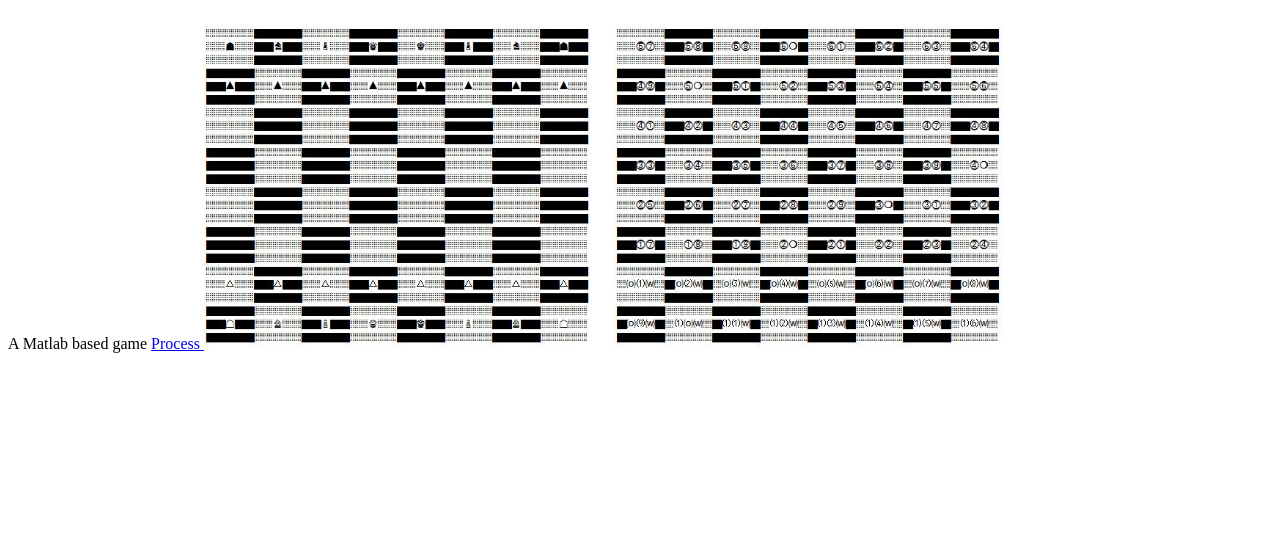
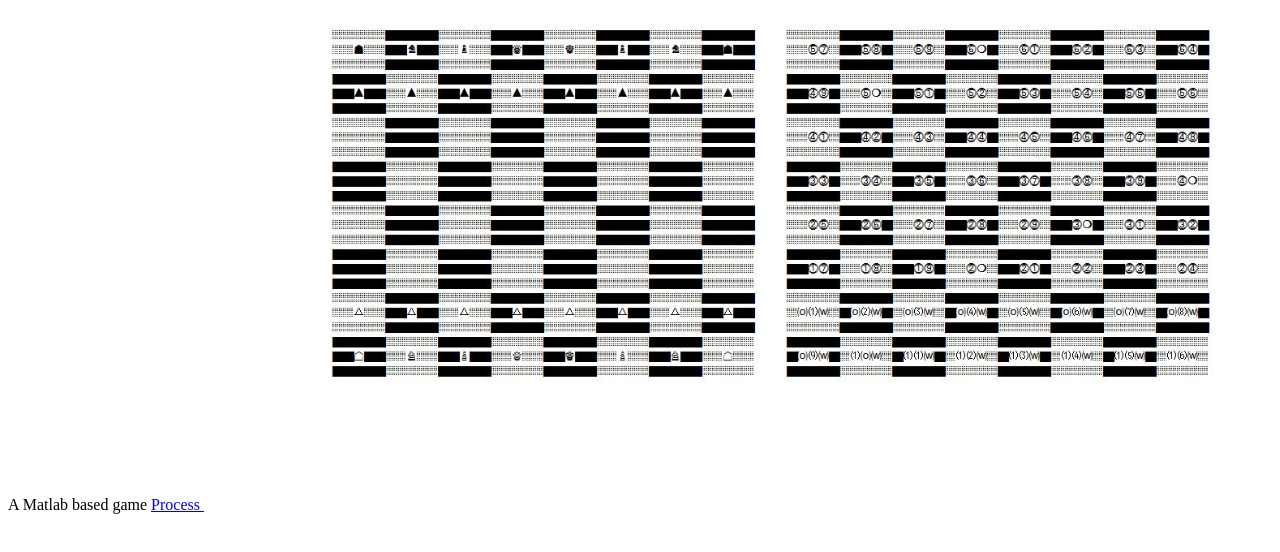
Before and after one commit to Shaikh-Abrar-Kabir/Chess, a plain HTML site: page index.html in a window 1280 px wide. Shown: the part 100-652 px from the top of the page. Drawn offline with Linux system fonts and the light colour scheme.

Commit message:
Update index.html

```diff
--- a/index.html
+++ b/index.html
@@ -15,4 +15,4 @@ A Matlab based game
 
 <a href="https://drive.google.com/open?id=1tQhoR_PlFVWnr9dzcFRnqQTStmEQhVSO" target="_blank"> Process </a>
 
-<img src="chess.JPG" width="800">
+<img src="chess.JPG" style="padding-bottom:10%;width:70%;object-fit:contain;pointer-events:none;padding-left:10%"/>
```
